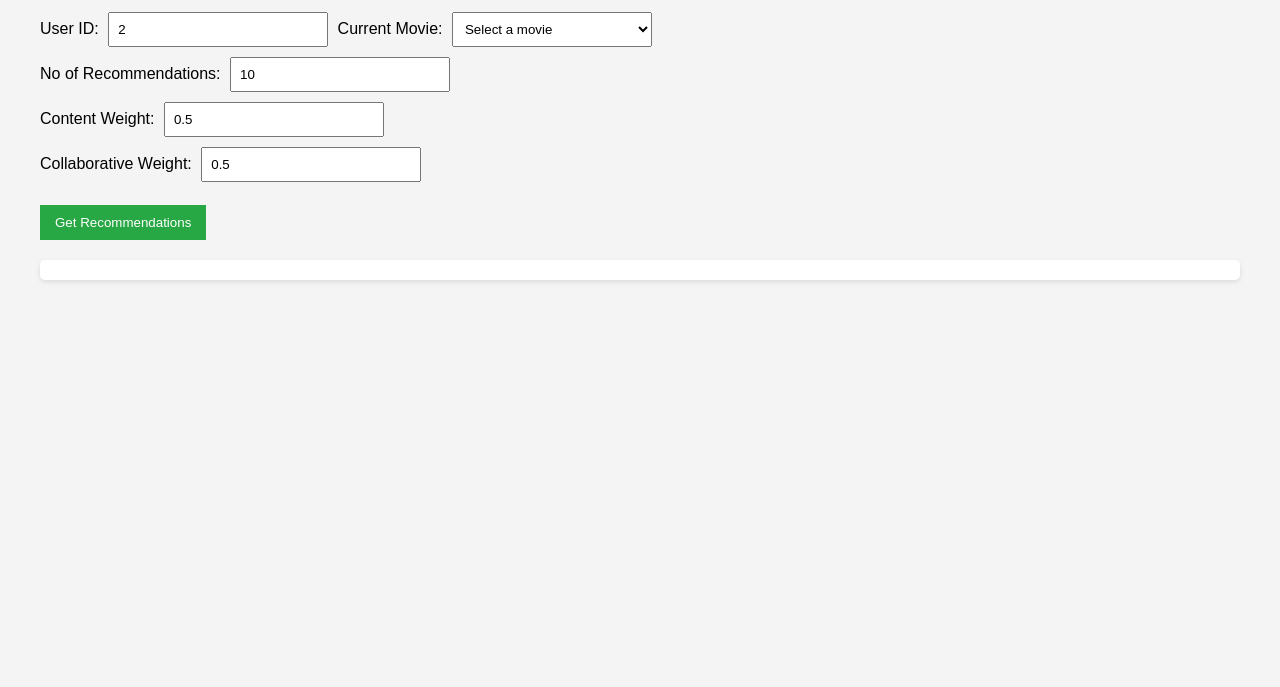
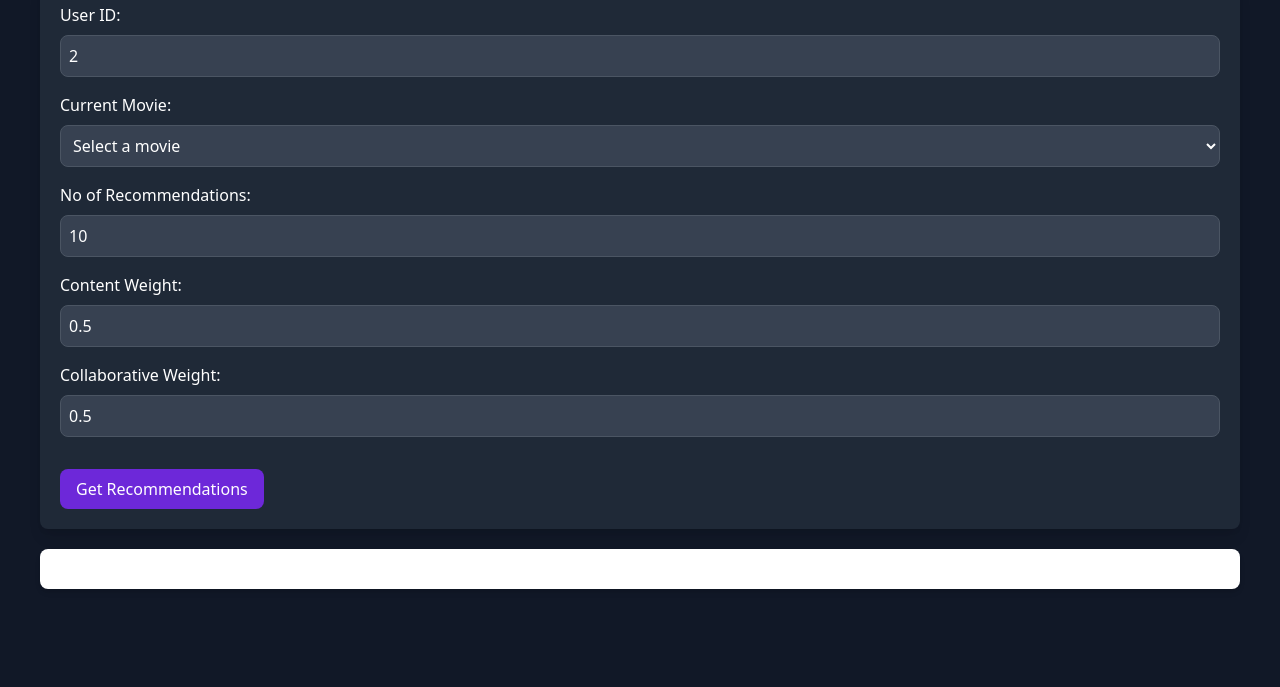
Before and after one commit to 2102ankit/major, a website: page index.html in a window 1280 px wide. Shown: the part 113-800 px from the top of the page. Drawn offline with nearby package versions, Linux system fonts and the light colour scheme; no server answers.

Commit message:
added styles

```diff
--- a/index.html
+++ b/index.html
@@ -4,85 +4,33 @@
     <meta charset="UTF-8" />
     <meta name="viewport" content="width=device-width, initial-scale=1.0" />
     <title>Movie Recommendation System</title>
-    <style>
-      body {
-        font-family: Arial, sans-serif;
-        margin: 20px;
-        padding: 20px;
-        background-color: #f4f4f4;
-      }
-      input, select {
-        margin: 5px;
-        padding: 8px;
-        width: 200px;
-      }
-      button {
-        padding: 10px 15px;
-        background-color: #28a745;
-        color: white;
-        border: none;
-        cursor: pointer;
-      }
-      button:hover {
-        background-color: #218838;
-      }
-      .result {
-        margin-top: 20px;
-        background-color: white;
-        padding: 10px;
-        border-radius: 5px;
-        box-shadow: 0 2px 5px rgba(0, 0, 0, 0.1);
-      }
-      .movie {
-        margin: 5px 0;
-      }
-    </style>
+    <link href="https://cdn.jsdelivr.net/npm/tailwindcss@2.2.19/dist/tailwind.min.css" rel="stylesheet">
 </head>
-  <body>
-    <h1>Movie Recommendation System</h1>
-    <div>
-      <label for="userId">User ID:</label>
-      <input type="number" id="userId" required value="2" />
+<body class="bg-gray-900 text-white p-10">
+    <h1 class="text-3xl font-bold mb-5">Movie Recommendation System</h1>
+    <div class="bg-gray-800 p-5 rounded-lg shadow-lg">
+        <label for="userId" class="block mb-2">User ID:</label>
+        <input type="number" id="userId" required value="2" class="bg-gray-700 text-white border border-gray-600 rounded-lg p-2 mb-4 w-full" />
 
-      <label for="currentMovieId">Current Movie:</label>
-      <select id="currentMovieId" required>
+        <label for="currentMovieId" class="block mb-2">Current Movie:</label>
+        <select id="currentMovieId" required class="bg-gray-700 text-white border border-gray-600 rounded-lg p-2 mb-4 w-full">
             <option value="">Select a movie</option>
             <!-- Options will be populated here -->
         </select>
 
-      <br />
+        <label for="numOfRecommendations" class="block mb-2">No of Recommendations:</label>
+        <input type="number" id="numOfRecommendations" required value="10" class="bg-gray-700 text-white border border-gray-600 rounded-lg p-2 mb-4 w-full" />
 
-      <label for="numOfRecommendations">No of Recommendations:</label>
-      <input type="number" id="numOfRecommendations" required value="10" />
+        <label for="contentWeight" class="block mb-2">Content Weight:</label>
+        <input type="number" id="contentWeight" value="0.5" step="0.1" min="0" max="1" class="bg-gray-700 text-white border border-gray-600 rounded-lg p-2 mb-4 w-full" />
 
-      <br />
-      <label for="contentWeight">Content Weight:</label>
-      <input
-        type="number"
-        id="contentWeight"
-        value="0.5"
-        step="0.1"
-        min="0"
-        max="1"
-      />
+        <label for="collaborativeWeight" class="block mb-2">Collaborative Weight:</label>
+        <input type="number" id="collaborativeWeight" value="0.5" step="0.1" min="0" max="1" class="bg-gray-700 text-white border border-gray-600 rounded-lg p-2 mb-4 w-full" />
 
-      <br />
-      <label for="collaborativeWeight">Collaborative Weight:</label>
-      <input
-        type="number"
-        id="collaborativeWeight"
-        value="0.5"
-        step="0.1"
-        min="0"
-        max="1"
-      />
-
-      <br />
-      <br />
-      <button id="getRecommendations">Get Recommendations</button>
+        <button id="getRecommendations" class="mt-4 text-white bg-purple-700 hover:bg-purple-800 focus:outline-none focus:ring-4 focus:ring-purple-300 font-medium rounded-lg px-4 py-2">Get Recommendations</button>
     </div>
 
-    <div id="results" class="result"></div>
+    <div id="results" class="result mt-5 bg-white text-black p-5 rounded-lg shadow-md"></div>
 
     <script>
         async function fetchMovies() {
@@ -98,13 +46,10 @@
             });
         }
 
-      document
-        .getElementById("getRecommendations")
-        .addEventListener("click", async () => {
+        document.getElementById("getRecommendations").addEventListener("click", async () => {
             const userId = parseInt(document.getElementById("userId").value);
             const numOfRecommendations = parseInt(document.getElementById("numOfRecommendations").value);
             const currentMovieId = parseInt(document.getElementById("currentMovieId").value);
-          console.log(userId, numOfRecommendations, currentMovieId);
             const contentWeight = parseFloat(document.getElementById("contentWeight").value);
             const collaborativeWeight = parseFloat(document.getElementById("collaborativeWeight").value);
 
@@ -135,7 +80,7 @@
             resultsDiv.innerHTML = "";
 
             if (data.error) {
-          resultsDiv.innerHTML = `<p>Error: ${data.error}</p>`;
+                resultsDiv.innerHTML = `<p class="text-red-500">Error: ${data.error}</p>`;
                 return;
             }
 
@@ -148,7 +93,7 @@
 
             recommendations.forEach((movie) => {
                 const movieDiv = document.createElement("div");
-          movieDiv.className = "movie";
+                movieDiv.className = "movie bg-gray-100 p-2 rounded-lg shadow-md mb-2";
                 movieDiv.textContent = `Title: ${movie.title}, Score: ${movie.score.toFixed(2)}, Id: ${movie.movieId}`;
                 resultsDiv.appendChild(movieDiv);
             });
```
Lines whose indentation alone changed are shown as unchanged.
